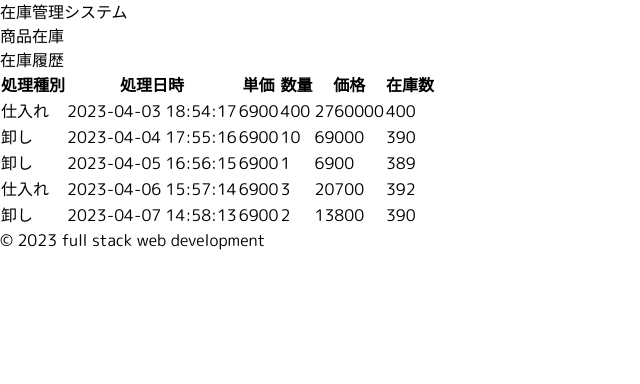
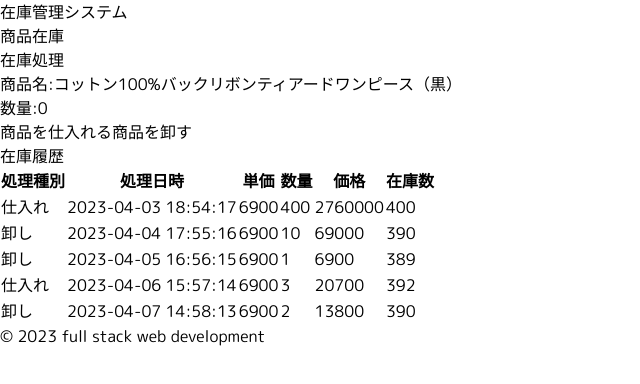
Before and after one commit to ot-nemoto/full-stack-web-development-frontend, a Next.js app: page /inventory/products/1 in a window 1280 px wide. Shown: the top 384 px of the page, without its empty margins (0-640 px from the left). Built offline with nearby package versions, Linux system fonts and the light colour scheme; data requests are answered from the project's data file.

Commit message:
在庫処理機能を作成しよう

```diff
--- a/data.json
+++ b/data.json
@@ -1,25 +1,25 @@
 {
   "products": [
     {
-      "id": 1,
+      "id": "1",
       "name": "コットン100%バックリボンティアードワンピース（黒）",
       "price": 6900,
       "description": "大人の愛らしさを引き立てる、ナチュラルな風合い。リラックスxトレンドを楽しめる、上品なティアードワンピース。"
     },
     {
-      "id": 2,
+      "id": "2",
       "name": "ライトストレッチカットソー（ネイビー）",
       "price": 2980,
       "description": "しなやかな肌触りが心地よい、程よいフィット感のカットソー。ビジネスカジュアルにも普段使いにも使える、ベーシックなデザイン。"
     },
     {
-      "id": 3,
+      "id": "3",
       "name": "ベルト付きデニムパンツ（ブルー）",
       "price": 5980,
       "description": "定番のデニムパンツに、フェミニンなベルトをプラスしたスタイリッシュなアイテム。カジュアルにもきれいめにも合わせやすい。"
     },
     {
-      "id": 4,
+      "id": "4",
       "name": "レースフレアスカート（ホワイト）",
       "price": 4980,
       "description": "エレガントな雰囲気を醸し出すレーススカート。裏地付きで透け感も抑えられ、通年使えるおすすめアイテム。"
@@ -27,7 +27,7 @@
   ],
   "inventories": [
     {
-      "id": 1,
+      "id": "1",
       "product_id": 1,
       "type": "仕入れ",
       "date": "2023-04-03 18:54:17",
@@ -37,7 +37,7 @@
       "inventory": 400
     },
     {
-      "id": 2,
+      "id": "2",
       "product_id": 1,
       "type": "卸し",
       "date": "2023-04-04 17:55:16",
@@ -47,7 +47,7 @@
       "inventory": 390
     },
     {
-      "id": 3,
+      "id": "3",
       "product_id": 1,
       "type": "卸し",
       "date": "2023-04-05 16:56:15",
@@ -57,7 +57,7 @@
       "inventory": 389
     },
     {
-      "id": 4,
+      "id": "4",
       "product_id": 1,
       "type": "仕入れ",
       "date": "2023-04-06 15:57:14",
@@ -67,7 +67,7 @@
       "inventory": 392
     },
     {
-      "id": 5,
+      "id": "5",
       "product_id": 1,
       "type": "卸し",
       "date": "2023-04-07 14:58:13",
--- a/src/app/inventory/products/[id]/page.tsx
+++ b/src/app/inventory/products/[id]/page.tsx
@@ -1,6 +1,6 @@
 import Footer from '@/components/Footer';
 import Header from '@/components/Header';
-import InventoryHistory from '@/components/InventoryHistory';
+import ProductInventory from '@/components/ProductInventory';
 
 interface PageParams {
   id: string;
@@ -16,7 +16,7 @@ export default async function Page({ params }: PageProps) {
   return (
     <div className="flex flex-col min-h-screen">
       <Header />
-      <InventoryHistory id={Number(id)} />
+      <ProductInventory id={Number(id)} />
       <Footer />
     </div>
   );
--- /dev/null
+++ b/src/components/InventoryProcessing.tsx
@@ -0,0 +1,93 @@
+'use client';
+
+import { useState } from 'react';
+
+interface Product {
+  id: number;
+  name: string;
+  price: number;
+  description: string;
+}
+
+export default function InventoryProcessing({ product }: { product: Product }) {
+  const [quantity, setQuantity] = useState(0);
+  const [message, setMessage] = useState<string>('');
+
+  const handleSubmit = async (eventType: string) => {
+    if (quantity <= 0) {
+      setMessage('数量は0より大きい整数でなければなりません');
+      return;
+    }
+
+    const history = {
+      product_id: product.id,
+      type: eventType,
+      date: new Date().toISOString(),
+      price: product.price,
+      quantity: quantity,
+      totalPrice: product.price * quantity,
+    };
+
+    const res = await fetch('http://localhost:3001/inventories', {
+      method: 'POST',
+      headers: {
+        'Content-Type': 'application/json',
+      },
+      body: JSON.stringify(history),
+    });
+
+    if (res.ok) {
+      setMessage(`登録成功！（${eventType}）`);
+      setQuantity(0);
+    } else {
+      setMessage('エラーが発生しました');
+    }
+  };
+
+  const handleQuantityChange = (e: React.ChangeEvent<HTMLInputElement>) => {
+    const value = Number(e.target.value);
+    if (value > 0 && Number.isInteger(value)) {
+      setQuantity(value);
+    } else {
+      setQuantity(0);
+    }
+  };
+
+  return (
+    <>
+      <h3 className="text-xl font-bold mb-4">在庫処理</h3>
+      <div>
+        <form onSubmit={(e) => e.preventDefault()}>
+          <div className="flex items-center mb-4">
+            <span className="mr-2">商品名:</span>
+            <span className="font-bold">{product.name}</span>
+          </div>
+          <div className="flex items-center mb-4">
+            <span className="mr-2">数量:</span>
+            <input
+              type="number"
+              value={quantity}
+              className="border border-gray-200 rounded px-2 py-1"
+              onChange={handleQuantityChange}
+            />
+          </div>
+          <button
+            type="button"
+            className="bg-green-500 text-white py-2 px-4 rounded"
+            onClick={() => handleSubmit('仕入れ')}
+          >
+            商品を仕入れる
+          </button>
+          <button
+            type="button"
+            className="bg-green-500 text-white py-2 px-4 rounded"
+            onClick={() => handleSubmit('卸し')}
+          >
+            商品を卸す
+          </button>
+        </form>
+        {message && <p className="mt-4">{message}</p>}
+      </div>
+    </>
+  );
+}
--- /dev/null
+++ b/src/components/ProductInventory.tsx
@@ -0,0 +1,20 @@
+import InventoryProcessing from './InventoryProcessing';
+import StockHistory from './StockHistory';
+
+interface ProductInventoryProps {
+  id: number;
+}
+
+export default async function ProductInventory({ id }: ProductInventoryProps) {
+  const product = await (
+    await fetch(`http://localhost:3001/products?id=${id}`)
+  ).json();
+
+  return (
+    <main className="flex-grow p-4">
+      <h2 className="text-2xl font-bold mb-4">商品在庫</h2>
+      <InventoryProcessing product={product[0]} />
+      <StockHistory id={id} />
+    </main>
+  );
+}
--- a/src/components/InventoryHistory.tsx
+++ b/src/components/StockHistory.tsx
@@ -1,4 +1,4 @@
-interface InventoryHistoryProps {
+interface StckHistoryProps {
   id: number;
 }
 
@@ -13,15 +13,15 @@ interface History {
   inventory: number;
 }
 
-export default async function InventoryHistory({ id }: InventoryHistoryProps) {
-  const response = await fetch(
-    `http://localhost:3001/inventories?product_id=${id}&_sort=-date`
-  );
-  const histories = await response.json();
+export default async function StckHistory({ id }: StckHistoryProps) {
+  const histories = await (
+    await fetch(
+      `http://localhost:3001/inventories?product_id=${id}&_sort=-date`
+    )
+  ).json();
 
   return (
-    <main className="flex-grow p-4">
-      <h2 className="text-2xl font-bold mb-4">商品在庫</h2>
+    <>
       <h3 className="text-xl font-bold mb-4">在庫履歴</h3>
       <table className="min-w-full bg-white border border-gray-200">
         <thead>
@@ -47,6 +47,6 @@ export default async function InventoryHistory({ id }: InventoryHistoryProps) {
           ))}
         </tbody>
       </table>
-    </main>
+    </>
   );
 }
```
